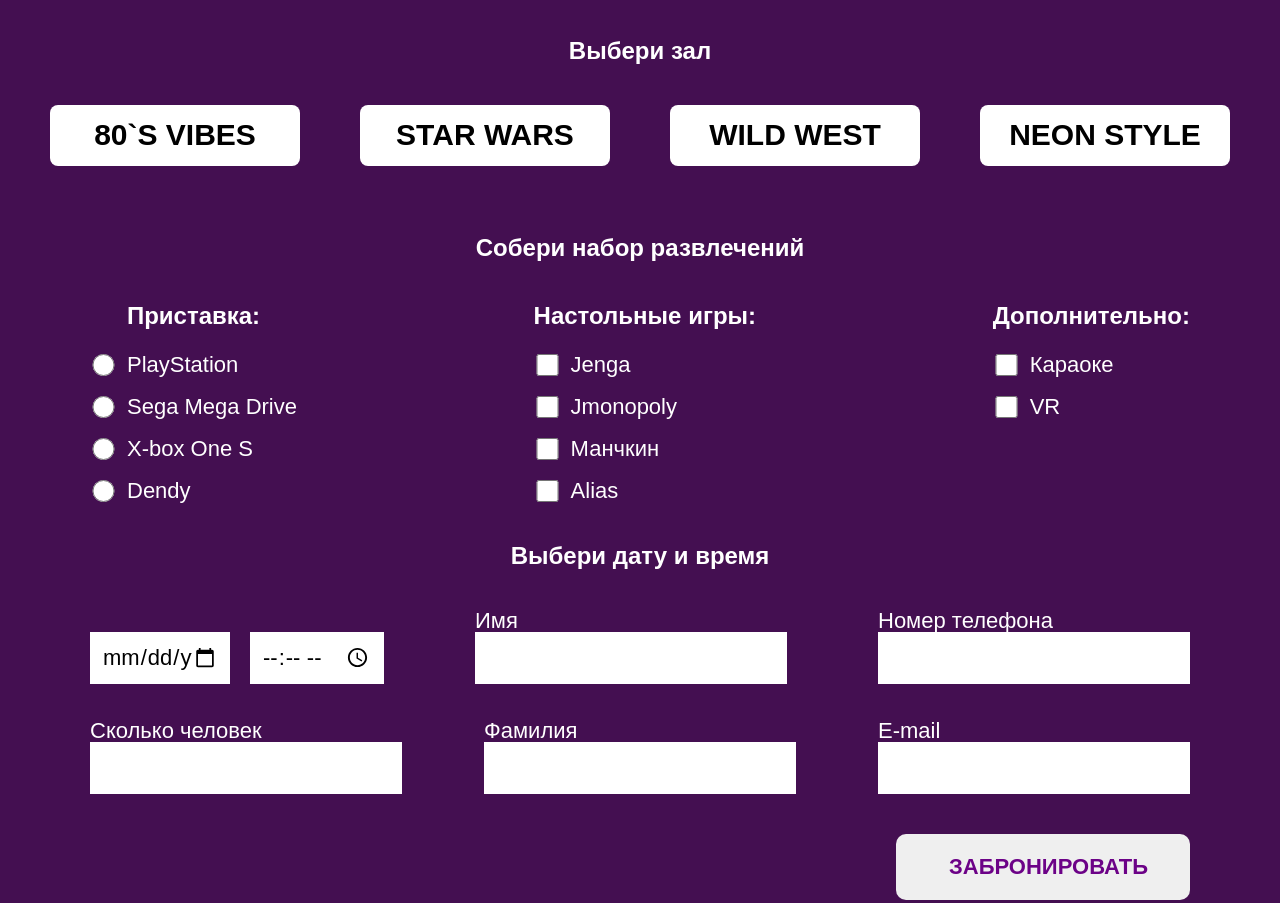
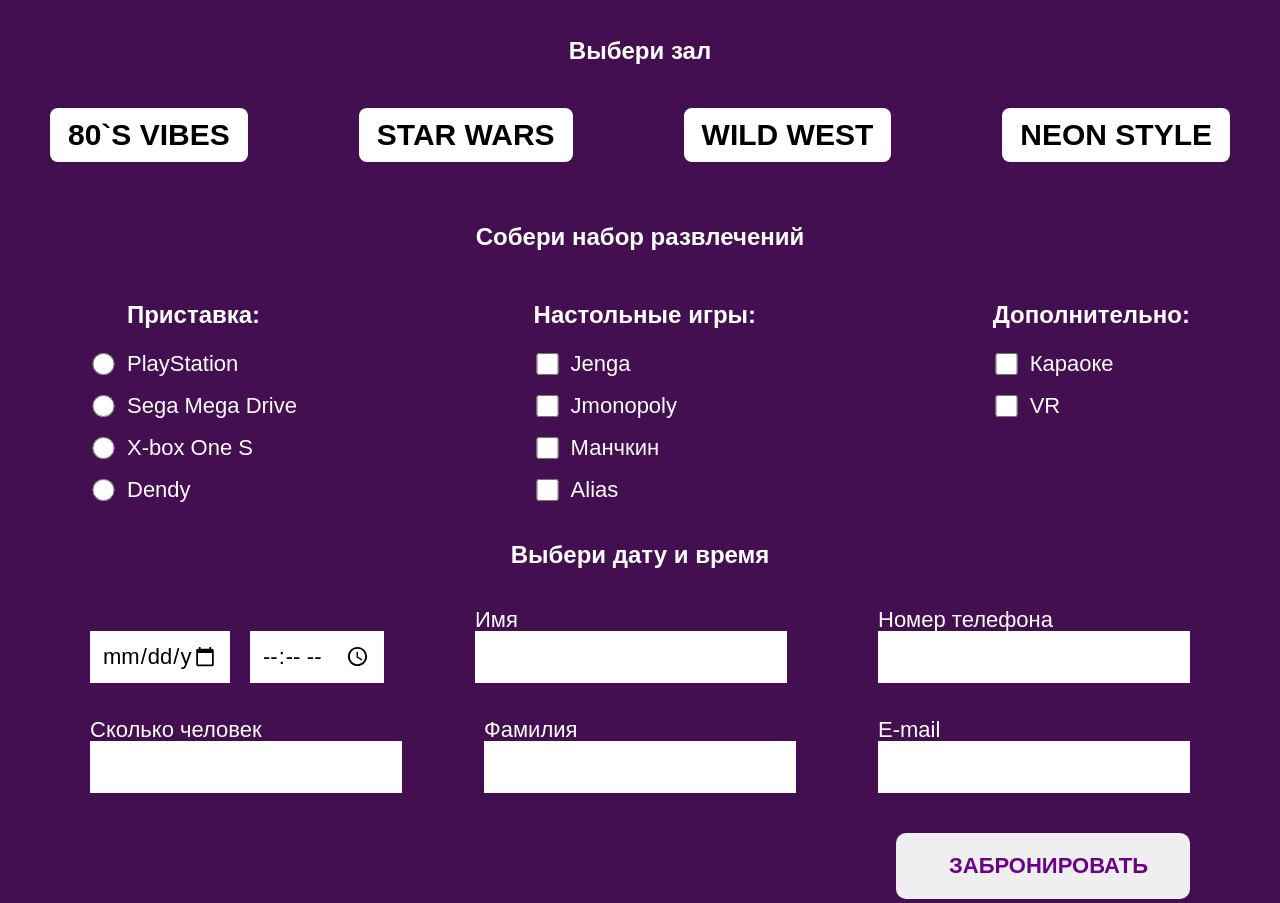
Before and after one commit to Kubanych22/go, a plain HTML site: page index.html in a window 1280 px wide. Shown: the part 3630-4533 px from the top of the page. Drawn offline with Linux system fonts and the light colour scheme.

Commit message:
replace input type="text" to radio

```diff
--- a/index.html
+++ b/index.html
@@ -58,9 +58,11 @@
         <button class="banner__down-btn" type="button">
           <svg class="banner__down-btn_svg" width="97" height="97" viewBox="0 0 97 97" fill="currentColor"
                xmlns="http://www.w3.org/2000/svg">
-            <circle cx="48.5" cy="48.5" r="48" />
-            <rect x="34.4255" y="43.9162" width="1.82001" height="20.0201" transform="rotate(-44.9975 34.4255 43.9162)" />
-            <rect x="48.5807" y="58.0737" width="1.82001" height="20.0201" transform="rotate(-134.997 48.5807 58.0737)" />
+            <circle cx="48.5" cy="48.5" r="48"/>
+            <rect x="34.4255" y="43.9162" width="1.82001" height="20.0201"
+                  transform="rotate(-44.9975 34.4255 43.9162)"/>
+            <rect x="48.5807" y="58.0737" width="1.82001" height="20.0201"
+                  transform="rotate(-134.997 48.5807 58.0737)"/>
           </svg>
         </button>
       </div>
@@ -122,24 +124,20 @@
           <legend class="form__legend-title">Выбери зал</legend>
           <ul class="form__field_list">
             <li class="form__field_item">
-              <label class="form__label">
-                <input class="form__input choice" type="text" name="halls" value="80`s vibes">
-              </label>
+              <input class="form__input choice" type="radio" id="vibes" value="80`s vibes">
+              <label class="choice__form-label" for="vibes">80`s vibes</label>
             </li>
             <li class="form__field_item">
-              <label class="form__label">
-                <input class="form__input choice" type="text" name="halls" value="Star wars">
-              </label>
+              <input class="form__input choice" type="radio" id="wars" value="Star wars">
+              <label class="choice__form-label" for="wars">Star wars</label>
             </li>
             <li class="form__field_item">
-              <label class="form__label">
-                <input class="form__input choice" type="text" name="halls" value="Wild west">
-              </label>
+              <input class="form__input choice" type="radio" id="west" value="Wild west">
+              <label class="choice__form-label" for="west">Wild west</label>
             </li>
             <li class="form__field_item">
-              <label class="form__label">
-                <input class="form__input choice" type="text" name="halls" value="Neon style">
-              </label>
+              <input class="form__input choice" type="radio" id="style" value="Neon style">
+              <label class="choice__form-label" for="style">Neon style</label>
             </li>
           </ul>
         </fieldset>
@@ -275,7 +273,8 @@
               <cite class="about__creator-info">
                 <img class="about__creator-info-photo" src="img/boss.jpg" alt="Аркадий Абакшин,
 создатель игровой территории GAME OVER" width="80" height="80">
-                <span class="about__creator-info-text">Аркадий Абакшин,<br>создатель игровой<br>территории GAME OVER</span>
+                <span
+                  class="about__creator-info-text">Аркадий Абакшин,<br>создатель игровой<br>территории GAME OVER</span>
               </cite>
             </blockquote>
           </div>
@@ -370,8 +369,10 @@
           <p class="contacts__address contacts__icon">
             <a class="contacts__icon-link" href="#">
               <svg width="35" height="32" viewBox="0 0 35 32" xmlns="http://www.w3.org/2000/svg">
-                <path d="M17.4815 0C11.338 0 6.21411 4.52938 6.21411 10.3125C6.21411 12.5126 6.93645 14.4745 8.32275 16.3129L16.6192 28.1616C17.0217 28.7376 17.9421 28.7365 18.3437 28.1616L26.6762 16.2726C28.0326 14.5175 28.7488 12.4567 28.7488 10.3125C28.7488 4.62619 23.6943 0 17.4815 0ZM17.4815 15C14.6576 15 12.3599 12.8971 12.3599 10.3125C12.3599 7.72794 14.6576 5.625 17.4815 5.625C20.3053 5.625 22.603 7.72794 22.603 10.3125C22.603 12.8971 20.3053 15 17.4815 15Z" />
-                <path d="M25.4891 21.5435L20.3313 28.9239C18.9962 30.829 15.9593 30.8228 14.6306 28.9257L9.46443 21.5454C4.91897 22.5073 2.11688 24.2693 2.11688 26.375C2.11688 30.0289 10.0333 32 17.4815 32C24.9297 32 32.846 30.0289 32.846 26.375C32.846 24.2678 30.0401 22.5048 25.4891 21.5435Z" />
+                <path
+                  d="M17.4815 0C11.338 0 6.21411 4.52938 6.21411 10.3125C6.21411 12.5126 6.93645 14.4745 8.32275 16.3129L16.6192 28.1616C17.0217 28.7376 17.9421 28.7365 18.3437 28.1616L26.6762 16.2726C28.0326 14.5175 28.7488 12.4567 28.7488 10.3125C28.7488 4.62619 23.6943 0 17.4815 0ZM17.4815 15C14.6576 15 12.3599 12.8971 12.3599 10.3125C12.3599 7.72794 14.6576 5.625 17.4815 5.625C20.3053 5.625 22.603 7.72794 22.603 10.3125C22.603 12.8971 20.3053 15 17.4815 15Z"/>
+                <path
+                  d="M25.4891 21.5435L20.3313 28.9239C18.9962 30.829 15.9593 30.8228 14.6306 28.9257L9.46443 21.5454C4.91897 22.5073 2.11688 24.2693 2.11688 26.375C2.11688 30.0289 10.0333 32 17.4815 32C24.9297 32 32.846 30.0289 32.846 26.375C32.846 24.2678 30.0401 22.5048 25.4891 21.5435Z"/>
               </svg>
               г. Москва ул. Аквамарина, 16
             </a>
@@ -379,8 +380,10 @@
           <p class="contacts__phone contacts__icon">
             <a class="contacts__icon-link" href="tel:89509302893">
               <svg width="35" height="32" viewBox="0 0 35 32" xmlns="http://www.w3.org/2000/svg">
-                <path d="M29.1358 14.6654H32.0494C32.0494 7.82541 26.4072 2.66675 18.9237 2.66675V5.33341C24.8412 5.33341 29.1358 9.25741 29.1358 14.6654Z" />
-                <path d="M18.9382 10.6667C22.0019 10.6667 23.3086 11.8627 23.3086 14.6667H26.2222C26.2222 10.3667 23.6364 7.99999 18.9382 7.99999V10.6667ZM23.9234 17.924C23.6435 17.6911 23.2756 17.5669 22.8975 17.5776C22.5194 17.5883 22.1607 17.7331 21.897 17.9813L18.4109 21.2627C17.5718 21.116 15.8848 20.6347 14.1483 19.0493C12.4118 17.4587 11.8859 15.9107 11.73 15.148L15.3123 11.956C15.5839 11.7148 15.7422 11.3864 15.7539 11.0403C15.7656 10.6941 15.6297 10.3574 15.3749 10.1013L9.9921 4.68399C9.73722 4.42714 9.38298 4.27133 9.00462 4.24967C8.62625 4.22801 8.25356 4.3422 7.9657 4.56799L4.80447 7.04933C4.55261 7.28068 4.40228 7.58859 4.382 7.91466C4.36015 8.24799 3.94351 16.144 10.6331 22.2693C16.469 27.6093 23.7792 28 25.7924 28C26.0867 28 26.2674 27.992 26.3154 27.9893C26.6716 27.9711 27.0079 27.8329 27.2594 27.6013L29.9691 24.7067C30.2159 24.4434 30.341 24.1024 30.3176 23.7561C30.2942 23.4098 30.1242 23.0855 29.8438 22.852L23.9234 17.924Z" />
+                <path
+                  d="M29.1358 14.6654H32.0494C32.0494 7.82541 26.4072 2.66675 18.9237 2.66675V5.33341C24.8412 5.33341 29.1358 9.25741 29.1358 14.6654Z"/>
+                <path
+                  d="M18.9382 10.6667C22.0019 10.6667 23.3086 11.8627 23.3086 14.6667H26.2222C26.2222 10.3667 23.6364 7.99999 18.9382 7.99999V10.6667ZM23.9234 17.924C23.6435 17.6911 23.2756 17.5669 22.8975 17.5776C22.5194 17.5883 22.1607 17.7331 21.897 17.9813L18.4109 21.2627C17.5718 21.116 15.8848 20.6347 14.1483 19.0493C12.4118 17.4587 11.8859 15.9107 11.73 15.148L15.3123 11.956C15.5839 11.7148 15.7422 11.3864 15.7539 11.0403C15.7656 10.6941 15.6297 10.3574 15.3749 10.1013L9.9921 4.68399C9.73722 4.42714 9.38298 4.27133 9.00462 4.24967C8.62625 4.22801 8.25356 4.3422 7.9657 4.56799L4.80447 7.04933C4.55261 7.28068 4.40228 7.58859 4.382 7.91466C4.36015 8.24799 3.94351 16.144 10.6331 22.2693C16.469 27.6093 23.7792 28 25.7924 28C26.0867 28 26.2674 27.992 26.3154 27.9893C26.6716 27.9711 27.0079 27.8329 27.2594 27.6013L29.9691 24.7067C30.2159 24.4434 30.341 24.1024 30.3176 23.7561C30.2942 23.4098 30.1242 23.0855 29.8438 22.852L23.9234 17.924Z"/>
               </svg>
               8(950)930-28-93
             </a>
@@ -388,8 +391,10 @@
           <p class="contacts__email contacts__icon">
             <a class="contacts__icon-link" href="mailto:GameOver@gmail.com">
               <svg width="36" height="32" viewBox="0 0 36 32" xmlns="http://www.w3.org/2000/svg">
-                <path d="M1.10021 5.94725C5.89873 9.66669 14.3187 16.2103 16.7934 18.2506C17.1256 18.526 17.4819 18.666 17.8518 18.666C18.221 18.666 18.5767 18.5273 18.9082 18.2533C21.385 16.2109 29.8049 9.66669 34.6035 5.94725C34.9023 5.71612 34.9478 5.30987 34.706 5.02731C34.1468 4.37437 33.3132 4 32.4197 4H3.28396C2.39056 4 1.55684 4.37438 0.997775 5.02738C0.755902 5.30988 0.80145 5.71612 1.10021 5.94725Z" />
-                <path d="M34.9108 7.96279C34.6526 7.85279 34.3489 7.89116 34.1341 8.05916C28.8126 12.188 22.0209 17.4804 19.8841 19.2427C18.6847 20.2336 17.0202 20.2336 15.8181 19.2414C13.5405 17.3632 5.91363 11.4289 1.56962 8.0591C1.35335 7.8911 1.04893 7.85404 0.792853 7.96273C0.535411 8.07216 0.370361 8.30785 0.370361 8.5676V25.3332C0.370361 26.804 1.67703 27.9999 3.28396 27.9999H32.4198C34.0267 27.9999 35.3333 26.804 35.3333 25.3332V8.5676C35.3333 8.30785 35.1683 8.07154 34.9108 7.96279Z" />
+                <path
+                  d="M1.10021 5.94725C5.89873 9.66669 14.3187 16.2103 16.7934 18.2506C17.1256 18.526 17.4819 18.666 17.8518 18.666C18.221 18.666 18.5767 18.5273 18.9082 18.2533C21.385 16.2109 29.8049 9.66669 34.6035 5.94725C34.9023 5.71612 34.9478 5.30987 34.706 5.02731C34.1468 4.37437 33.3132 4 32.4197 4H3.28396C2.39056 4 1.55684 4.37438 0.997775 5.02738C0.755902 5.30988 0.80145 5.71612 1.10021 5.94725Z"/>
+                <path
+                  d="M34.9108 7.96279C34.6526 7.85279 34.3489 7.89116 34.1341 8.05916C28.8126 12.188 22.0209 17.4804 19.8841 19.2427C18.6847 20.2336 17.0202 20.2336 15.8181 19.2414C13.5405 17.3632 5.91363 11.4289 1.56962 8.0591C1.35335 7.8911 1.04893 7.85404 0.792853 7.96273C0.535411 8.07216 0.370361 8.30785 0.370361 8.5676V25.3332C0.370361 26.804 1.67703 27.9999 3.28396 27.9999H32.4198C34.0267 27.9999 35.3333 26.804 35.3333 25.3332V8.5676C35.3333 8.30785 35.1683 8.07154 34.9108 7.96279Z"/>
               </svg>
               GameOver@gmail.com
             </a>
--- a/styles/reserve.css
+++ b/styles/reserve.css
@@ -56,6 +56,7 @@
 }
 
 .form__field_list {
+  padding-top: 10px;
   width: 100%;
   display: flex;
   justify-content: space-between;
@@ -73,41 +74,55 @@
 }
 
 .choice {
+  position: absolute;
+  z-index: -1;
+  opacity: 0;
+}
+
+.choice + .choice__form-label {
   padding: 7px 15px 8px;
+  font-size: 30px;
+  font-weight: 700;
+  line-height: 40px;
+  color: #000000;
+  background-color: #ffffff;
+  text-align: center;
+  text-transform: uppercase;
   border-radius: 8px;
   border: 3px solid transparent;
-  transition: background-color, transform .3s;
+  transition: all 0.3s;
 }
 
-.choice:hover {
+.choice + .choice__form-label:hover {
   border-color: #640aa3;
   background-color: #eadeed;
 }
 
-.choice:focus {
+.choice:focus + .choice__form-label {
   border-color: #640aa3;
   background-color: #ffffff;
   transform: scale(1.05);
   outline: none;
 }
 
-.choice:active {
+.choice + .choice__form-label:active {
+  color: #ffffff;
+  background-color: #6c0287;
   border-color: #ffffff;
-  background-color: #6c0287;
 }
 
-.choice[value] {
-  font-size: 30px;
-  font-weight: 700;
-  line-height: 40px;
-  color: #000;
-  text-align: center;
-  text-transform: uppercase;
-}
+/*.choice[value] {*/
+/*  font-size: 30px;*/
+/*  font-weight: 700;*/
+/*  line-height: 40px;*/
+/*  color: #000;*/
+/*  text-align: center;*/
+/*  text-transform: uppercase;*/
+/*}*/
 
-.choice[value]:active {
-  color: #ffffff;
-}
+/*.choice[value]:active {*/
+/*  color: #ffffff;*/
+/*}*/
 
 .form__field-container, .last {
   margin: 40px 40px;
```
